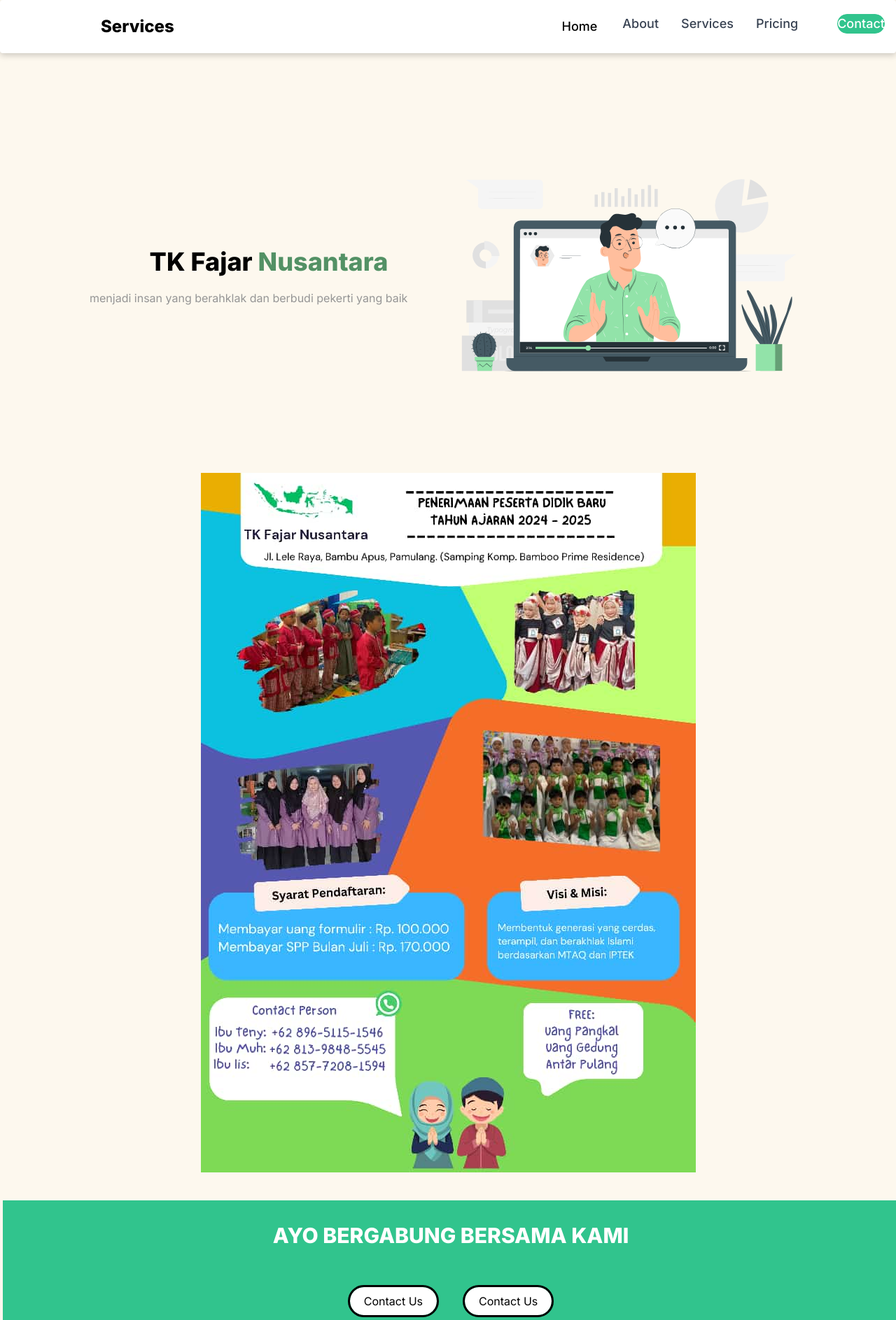
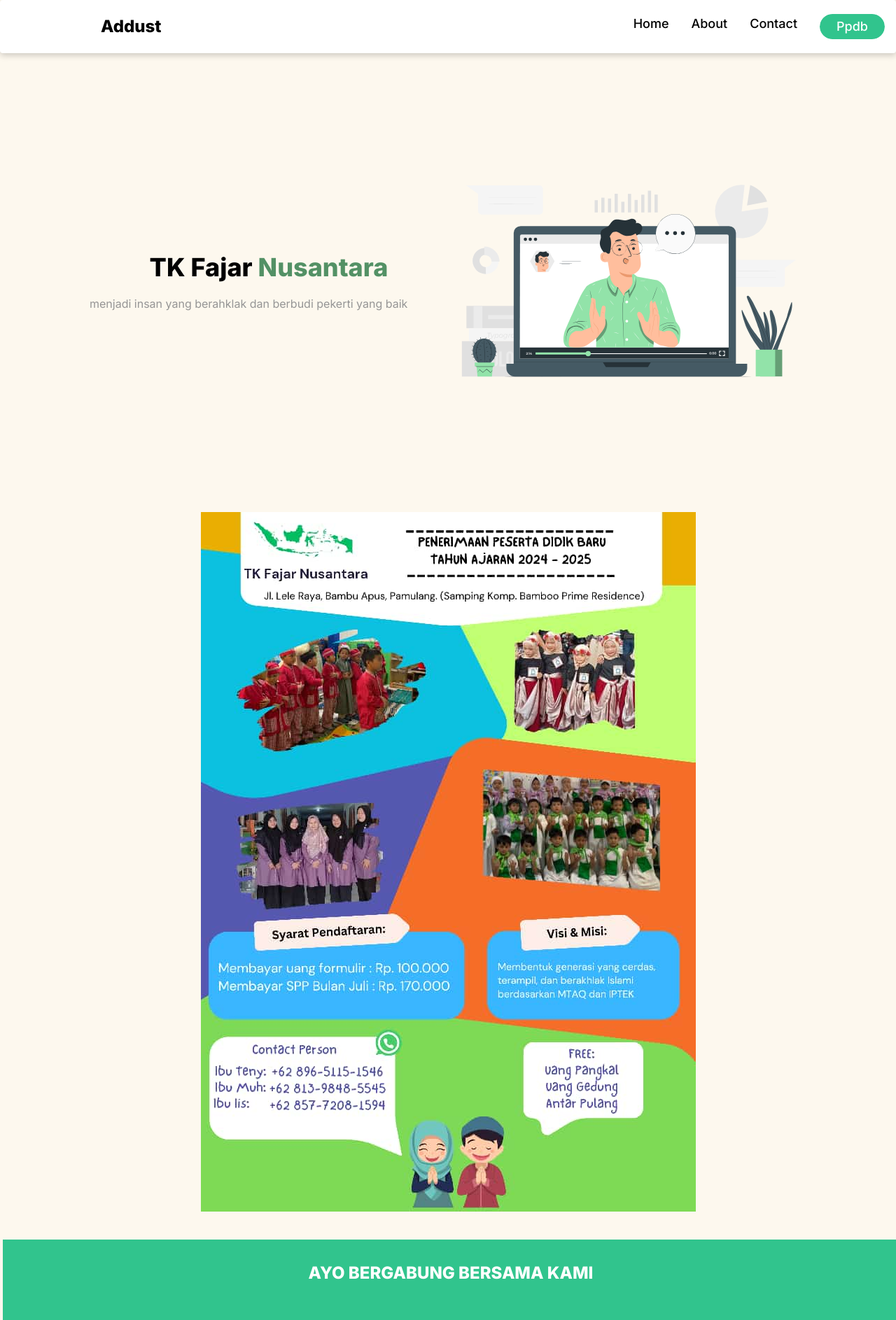
Before and after one commit to Andikafahrezi/landing-page, a React (Vite) app: page /Ppdb in a window 1280 px wide. Shown: the top 1887 px of the page at 70% size. Built offline with nearby package versions, Linux system fonts and the light colour scheme.

Commit message:
add linked for navbar

```diff
--- a/src/App.jsx
+++ b/src/App.jsx
@@ -44,13 +44,16 @@ export  function Menu() {
       <div className="flex flex-row justify-between p-5 px-5 md:px-32 shadow-[0_3px_10px_rgb(0,0,0,0.2)]">
         <div>
           <Link to="/Layout" className=" font-semibold text-2xl p-1 cursor-pointer">
-            eStudy
+            Addust
           </Link>
         </div>
 
         <nav className="hidden md:flex gap-5 font-medium p-1 text-lg">
           <Link
             to="home"
+            spy={true}
+            smooth={true}
+            duration={500}
             className="hover:text-[#539165] transition-all cursor-pointer"
           >
             Home
--- a/src/components/Navbar.jsx
+++ b/src/components/Navbar.jsx
@@ -1,28 +1,25 @@
 import {Link as Linked} from "react-router-dom";
 import { Link } from "react-scroll";
-
 import {
   Navbar,
   NavbarCollapse,
-  NavbarLink,
   NavbarToggle,
 } from "flowbite-react";
 
 function Component() {
   return (
     <Navbar fluid rounded className=" px-5 py-5 shadow-[0_3px_10px_rgb(0,0,0,0.2)]">
-      <span><Linked to="/Layout"  className=" font-semibold text-2xl p-1 cursor-pointer mr-12 px-32">Services</Linked></span>
+      <span><Linked to="/"  className=" font-semibold text-2xl p-1 cursor-pointer mr-12 px-32">Addust</Linked></span>
       <NavbarToggle />
-      <NavbarCollapse className="">
-        <Link to="reviews" className="hover:text-[#539165] transition-all cursor-pointer text-lg font-medium p-1">
-          Home
+      <NavbarCollapse className="hp:text-center">
+        <Link to="homee" className="hover:text-[#539165] transition-all cursor-pointer text-lg font-medium">
+        Home
         </Link>
-        <NavbarLink  href="#" className="hover:text-[#539165] transition-all cursor-pointer text-lg font-medium p-1">
+        <Link  to="pamflate" className="hover:text-[#539165] transition-all cursor-pointer text-lg font-medium">
           About
-        </NavbarLink>
-        <NavbarLink href="#" className="hover:text-[#539165] transition-all cursor-pointer text-lg font-medium p-1">Services</NavbarLink>
-        <NavbarLink href="#" className="hover:text-[#539165] transition-all cursor-pointer text-lg font-medium p-1">Pricing</NavbarLink>
-        <NavbarLink href="#"  className=" bg-green-400 text-white hover:bg-white hover:text-black transition-all  outline ml-6 py-1 px-60 rounded-full font-medium text-lg">Contact</NavbarLink>
+        </Link>
+        <Link to="contactu" className="hover:text-[#539165] transition-all cursor-pointer text-lg font-medium">Contact</Link>
+        <Linked to="/Ppdb"  className=" bg-green-400 text-white hover:bg-white hover:text-black transition-all  outline ml-6 py-1 px-6 rounded-full font-medium text-lg">Ppdb</Linked>
       </NavbarCollapse>
     </Navbar>
   );
--- a/src/components/Ppdb.jsx
+++ b/src/components/Ppdb.jsx
@@ -10,21 +10,21 @@ const Ppdb = () => {
   return (
     <div>
       <Navbaru />
-      <div id="homee">
+      <div id="homee" className="my-12">
       <Home />
       </div>
-      <div className="flex w-full justify-center">
-        <img src={img} alt="" />
+      <div className="flex w-full justify-center "id="pamflate">
+        <img src={img} alt="Ppdb" />
       </div>
-      <div className=" w-screen flex flex-col items-center justify-center mx-5 mt-10 mb-10 md:mx-1 bg-green-400">
-        <h1 className="text-4xl font-bold mt-8 mb-10 hp:text-3xl  text-white ">
+      <div  id="contactu" className=" w-screen flex flex-col items-center justify-center mx-5 mt-10 mb-10 md:mx-1 bg-green-400">
+        <h1 className="text-4xl font-bold mt-8 mb-10 hp:text-2xl  text-white ">
           AYO BERGABUNG BERSAMA KAMI
         </h1>
         <div className="flex justify-center gap-10 mb-10"><Link to="homee" spy={true} smooth={true} duration={500}>
-          <Button title="Contact Us" />
+          <Button title="Informasi PPDB" />
         </Link>
         <Linked to="https://www.kompas.com/#google_vignette" spy={true} smooth={true} duration={500}>
-          <Button title="Contact Us" />
+          <Button title="Pendaftaran Online" />
         </Linked></div>
       </div>
       <div id="Footer"> < Footer /></div>
```
Also changed, not shown: 1 other file (tests, documents, lock files or other folders).
